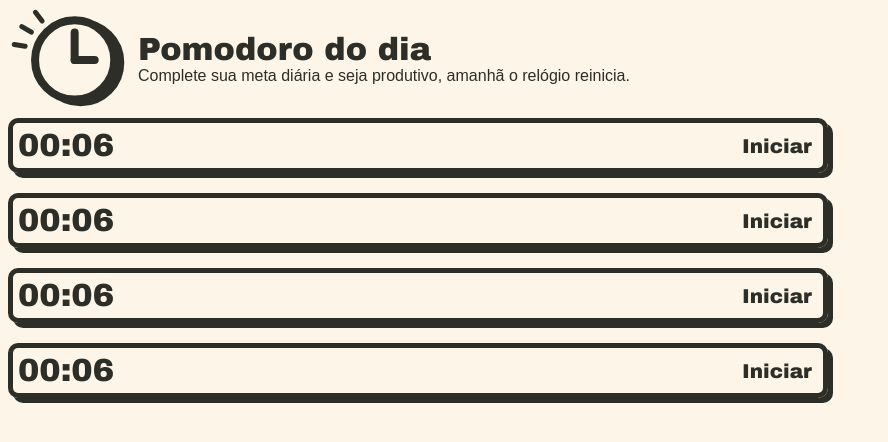
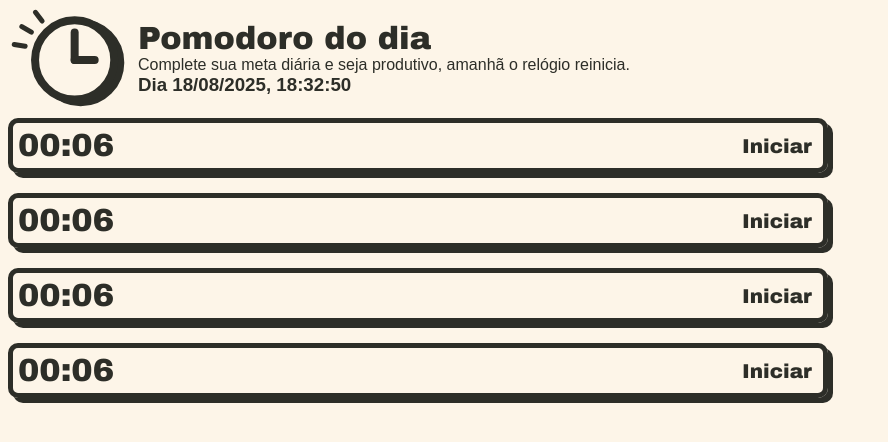
Before and after one commit to williamsdavid5/Pomodoro, a React (Vite) app: page / in a window 1280 px wide. Shown: the top 442 px of the page, without its empty margins (0-888 px from the left). Built offline with nearby package versions, Linux system fonts and the light colour scheme.

Commit message:
data e hora são mostradas na tela

```diff
--- a/src/App.css
+++ b/src/App.css
@@ -3,7 +3,8 @@ h1 {
 }
 
 h1,
-p {
+p,
+h3 {
   margin: 0;
   padding: 0;
 }
--- a/src/App.jsx
+++ b/src/App.jsx
@@ -1,4 +1,4 @@
-import { useState } from 'react'
+import { useEffect, useState } from 'react'
 import './App.css'
 import RelogioIcon from './assets/relogioIcon.svg'
 import Timer from './Timer'
@@ -6,6 +6,15 @@ import Timer from './Timer'
 function App() {
 
   const [ativo, setAtivo] = useState(null);
+  const [dataHora, setDataHora] = useState(new Date());
+
+  useEffect(() => {
+    const intervalo = setInterval(() => {
+      setDataHora(new Date());
+    })
+
+    return () => clearInterval(intervalo);
+  }, 1000);
 
   return (
     <>
@@ -14,6 +23,7 @@ function App() {
         <div id='texto'>
           <h1>Pomodoro do dia</h1>
           <p>Complete sua meta diária e seja produtivo, amanhã o relógio reinicia.</p>
+          <h3>Dia {dataHora.toLocaleDateString("pt-br")}, {dataHora.toLocaleTimeString("pt-br")}</h3>
         </div>
       </div>
       <div id='divPomodoros'>
```
